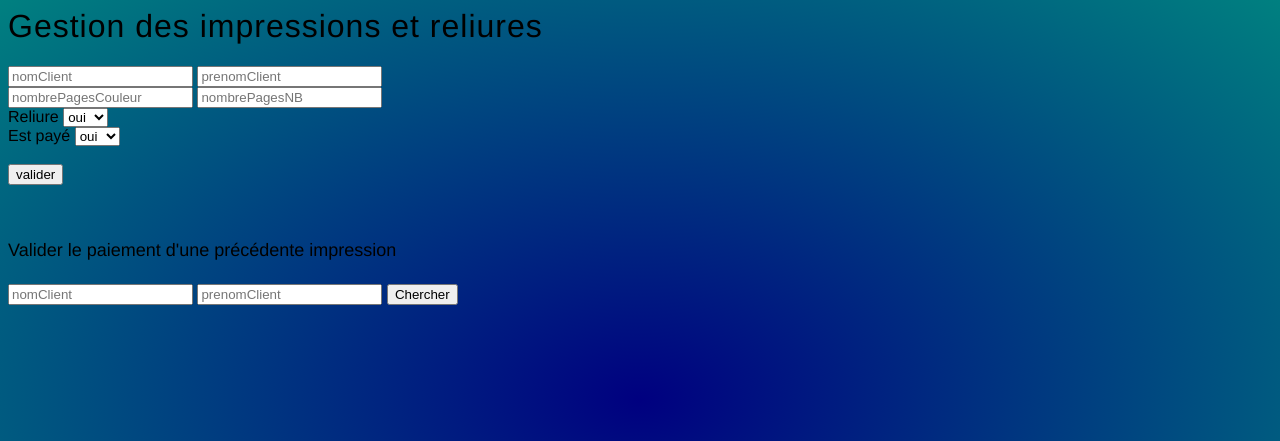
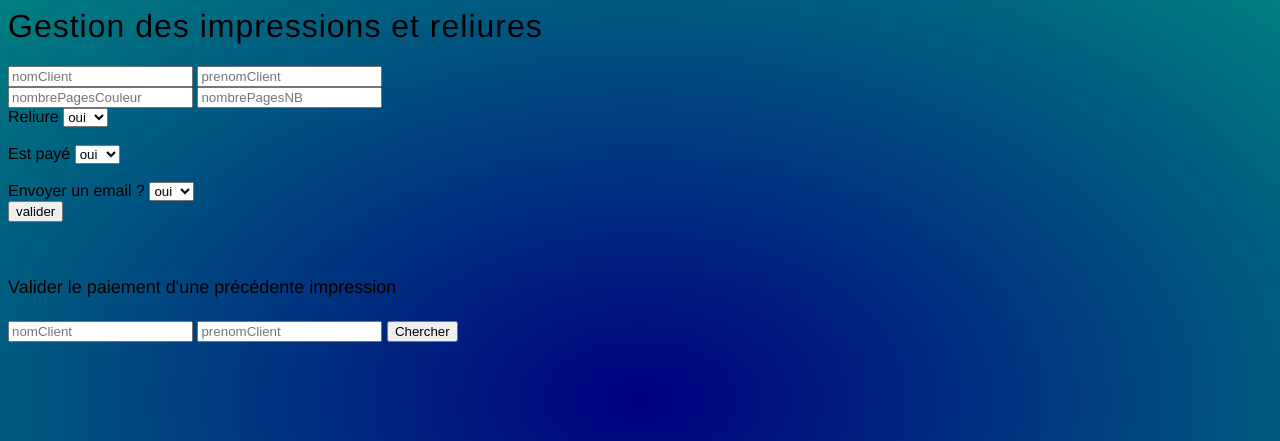
Before and after one commit to TNServices/erp, a Django app: template impression/templates/impression.html in a window 1280 px wide. Shown: the top 441 px of the page. Run offline with Django 3.2, Linux system fonts and the light colour scheme; the template is opened without the code that fills it, so the values that code supplies are empty.

Commit message:
ajout de fonctionnalité : proposer d'envoyer un mail au client

```diff
--- a/impression/templates/impression.html
+++ b/impression/templates/impression.html
@@ -26,6 +26,7 @@
           <option> non
         </select>
       </div>
+      <br/>
       <div class="deroul">
         Est payé
         <select name="estPaye">
@@ -34,6 +35,13 @@
         </select>
       </div>
       <br/>
+      <div class="deroul">
+        Envoyer un email ?
+        <select name="email">
+          <option> oui
+          <option> non
+        </select>
+      </div>
       <input type="submit" value="valider" name="addToDatabase"/>
     </form>
 
```
Also changed, not shown: impression/views.py (+9 -6 lines).
